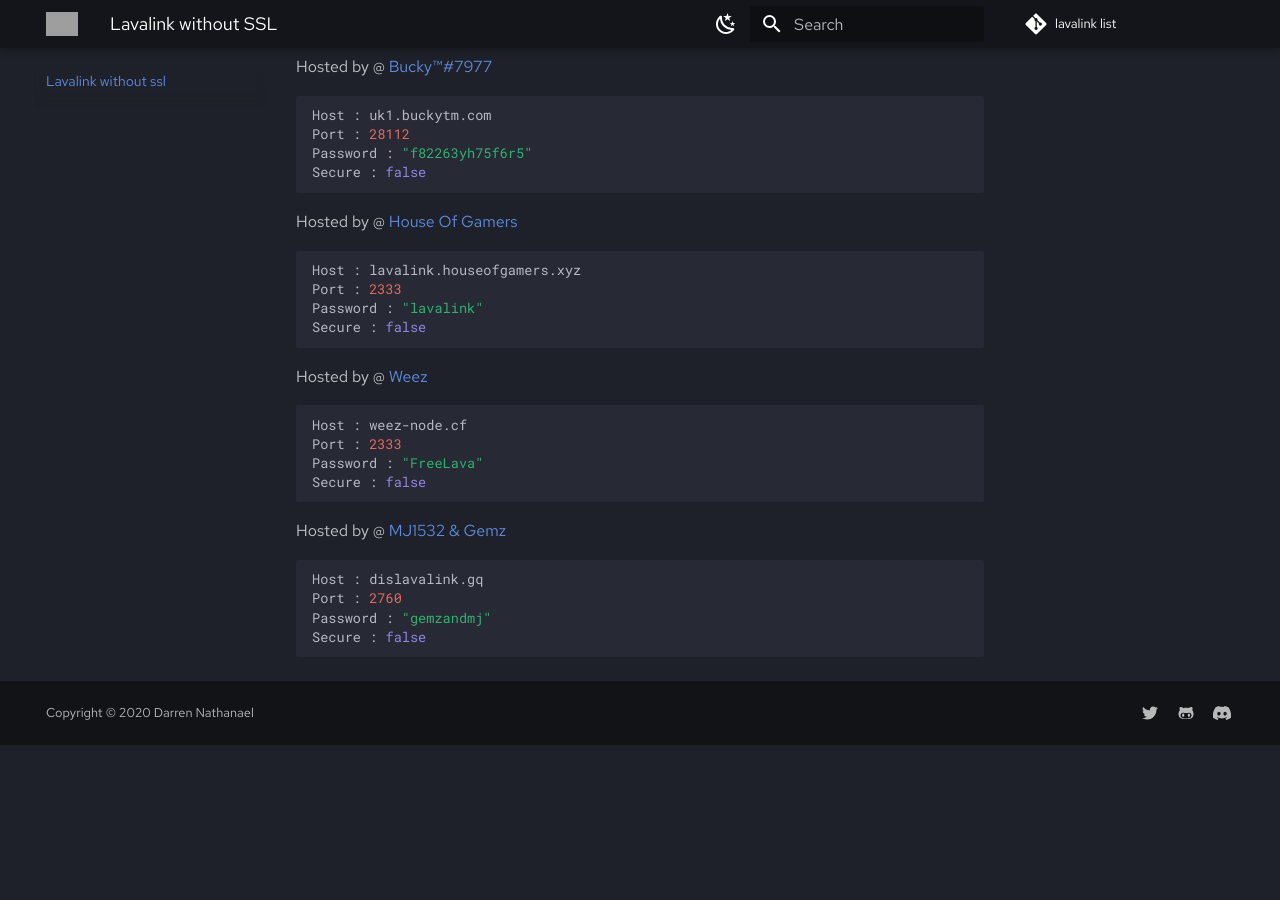
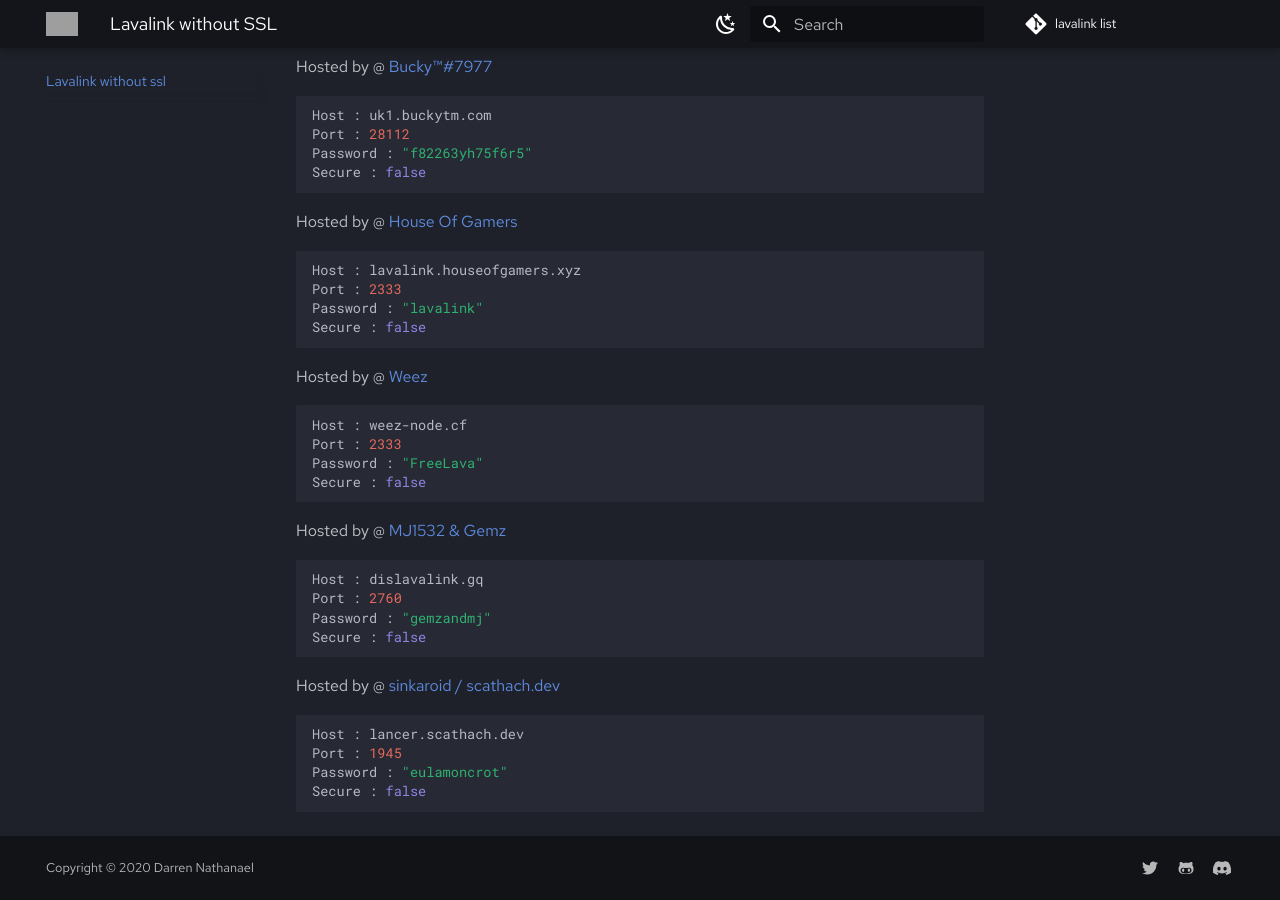
Before and after one commit to DarrenOfficial/lavalink-list, an MkDocs documentation site: the page built from docs/NoSSL/lavalink-without-ssl.md, in a window 1280 px wide and 900 px high, scrolled down 947 px. Built offline with MkDocs 1.6.1 and Material for MkDocs 9.7.7, drawn with Linux system fonts in a browser that asks for light colours; comment, search, counter and statistics services are not loaded; before the commit the page ends 1692 px from its top, so only the background shows below that; grey boxes are pictures that could not be loaded.

Commit message:
Add new lavalink host (#134)
Santa Clara.

````diff
--- a/docs/NoSSL/lavalink-without-ssl.md
+++ b/docs/NoSSL/lavalink-without-ssl.md
@@ -74,3 +74,11 @@ Port : 2760
 Password : "gemzandmj"
 Secure : false
 ```
+
+Hosted by @ [sinkaroid / scathach.dev](https://scathach.dev)
+```bash
+Host : lancer.scathach.dev
+Port : 1945
+Password : "eulamoncrot"
+Secure : false
+```
````
